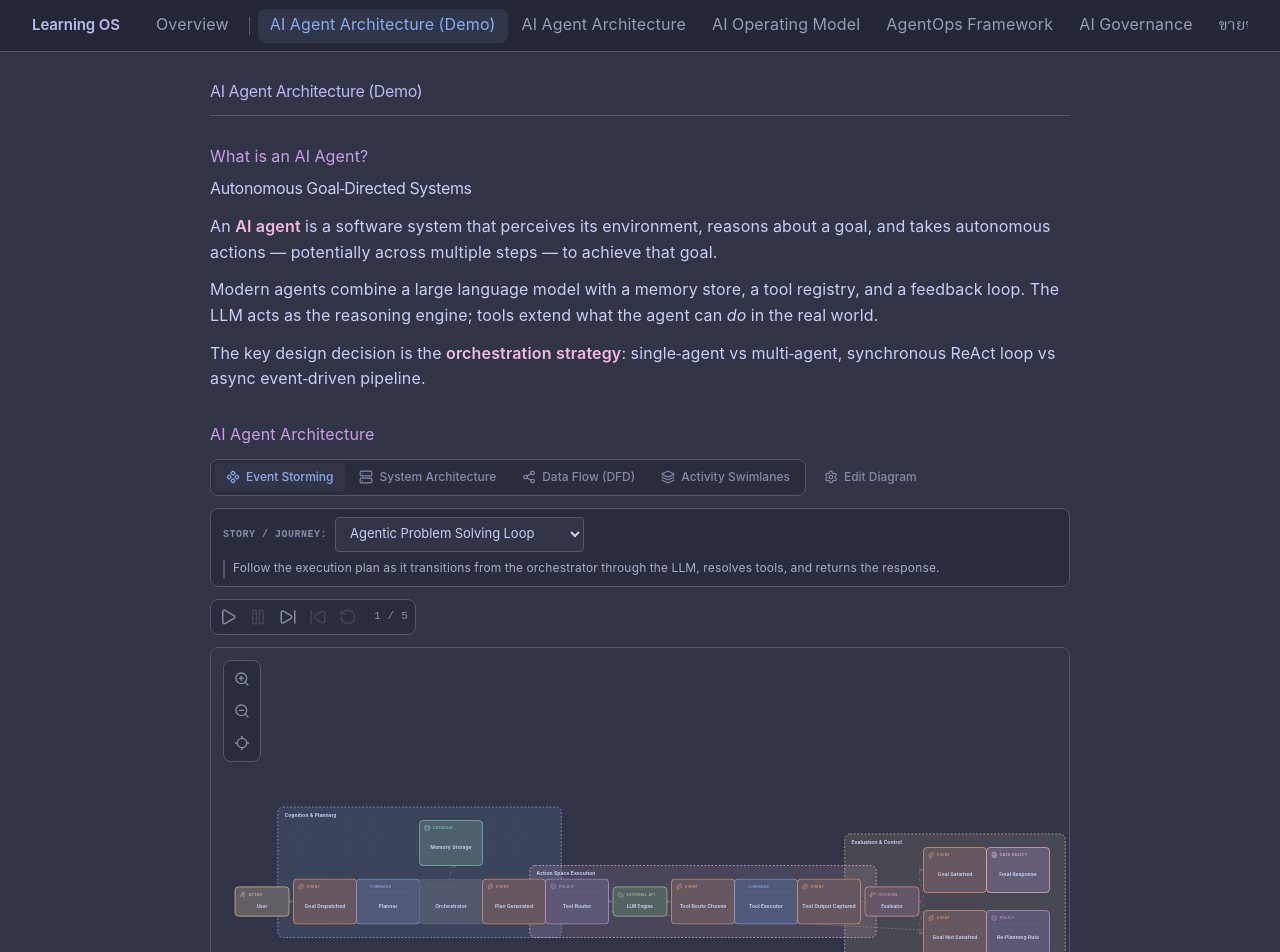
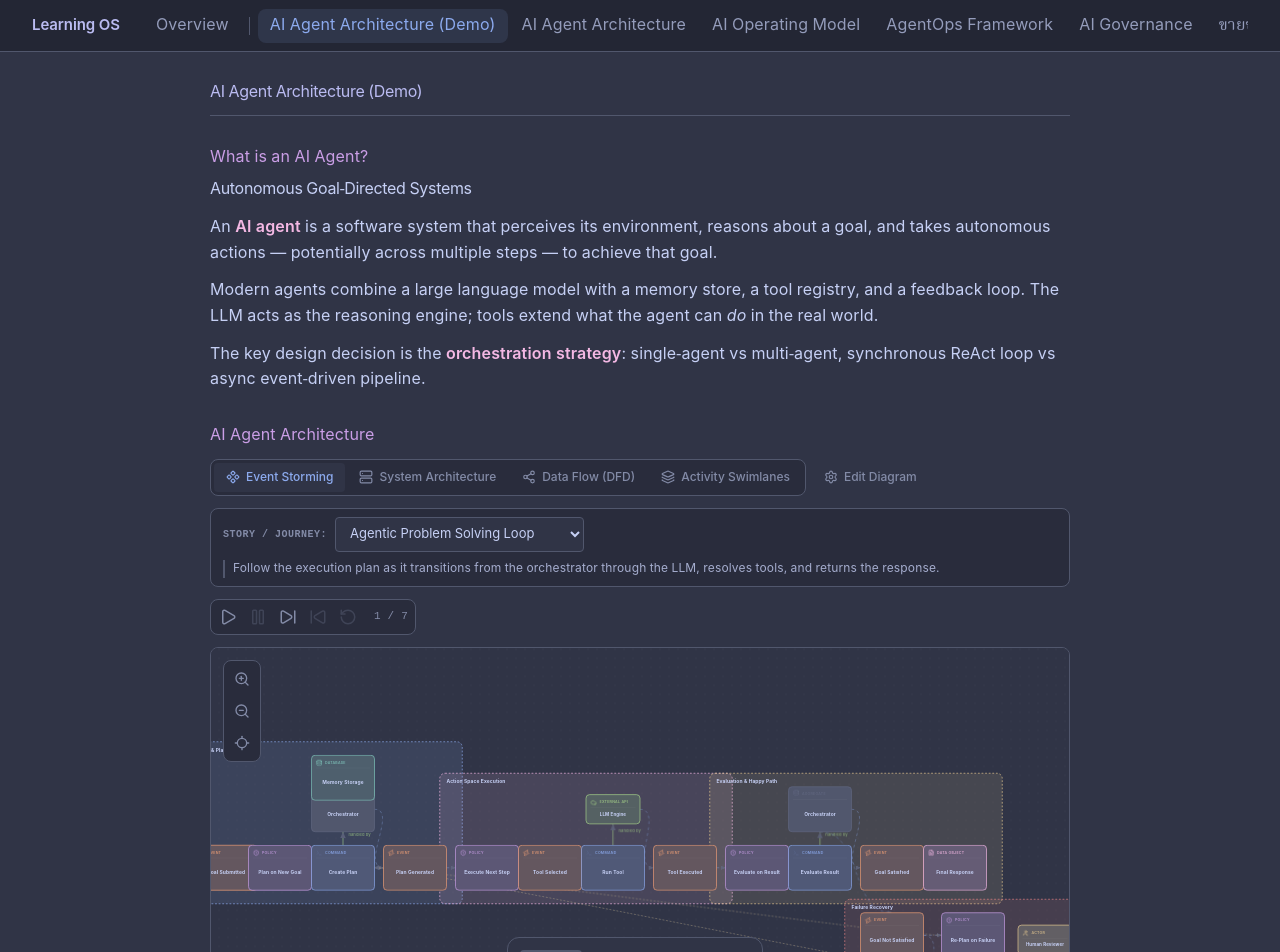
Before and after one commit to ChanatipSaetia/interactive-loom-learning-os, a React (Vite) app: page /#/demo/ai-agent in a window 1280 px wide. Shown: the top 952 px of the page. Built offline with nearby package versions, Linux system fonts and the light colour scheme.

Commit message:
fix: correct Event Storming conventions (commands as verbs, handledBy layout, branching rows)

```diff
--- a/src/sections/flowchart/index.tsx
+++ b/src/sections/flowchart/index.tsx
@@ -105,6 +105,7 @@ export interface FlowchartRelation {
   to: string;
   views: string[];
   dashed?: boolean;
+  handledBy?: boolean;
 }
 
 export interface FlowchartViewNode {
@@ -1587,27 +1588,49 @@ export function Flowchart({ title, schema = INITIAL_SCHEMA }: FlowchartProps) {
 
                    const isHighlighted = activeNodeIds && activeNodeIds.includes(rel.from) && activeNodeIds.includes(rel.to);
                    const isFaded = activeNodeIds !== null && !isHighlighted;
+                   const isHandledBy = rel.handledBy;
+                   const midX = (startX + endX) / 2;
+                   const midY = (startY + endY) / 2;
+                   const isVertical = fromNode.x === toNode.x;
+
+                   const pathD = isHandledBy && isVertical
+                     ? `M ${startX} ${startY} L ${endX} ${endY}`
+                     : `M ${startX} ${startY} C ${cp1x} ${cp1y}, ${cp2x} ${cp2y}, ${endX} ${endY}`;
 
                    return (
                      <g key={rel.id} data-testid={`flowchart-edge-${idx}`} style={{ transition: 'opacity 0.3s', opacity: isFaded ? 0.1 : 0.8 }}>
                        <path
-                        d={`M ${startX} ${startY} C ${cp1x} ${cp1y}, ${cp2x} ${cp2y}, ${endX} ${endY}`}
+                         d={pathD}
                          stroke="#626880"
                          strokeWidth="1.5"
                          fill="none"
                          strokeOpacity="0.3"
-                        markerEnd="url(#flowchart-arrow)"
+                         markerEnd={isHandledBy ? '' : 'url(#flowchart-arrow)'}
                        />
                        <path
-                        d={`M ${startX} ${startY} C ${cp1x} ${cp1y}, ${cp2x} ${cp2y}, ${endX} ${endY}`}
-                        stroke={isHighlighted ? '#8caaee' : (rel.dashed ? '#e5c890' : '#8caaee')}
-                        strokeWidth={isHighlighted ? '2.5' : '1.5'}
+                         d={pathD}
+                         stroke={isHighlighted ? '#8caaee' : (isHandledBy ? '#a6d189' : (rel.dashed ? '#e5c890' : '#8caaee'))}
+                         strokeWidth={isHighlighted ? '2.5' : (isHandledBy ? '2' : '1.5')}
                          fill="none"
-                        strokeOpacity={isHighlighted ? '0.95' : '0.55'}
-                        strokeDasharray={rel.dashed ? '4 4' : '6 7'}
-                        markerEnd={isHighlighted ? 'url(#flowchart-arrow-highlight)' : 'url(#flowchart-arrow)'}
+                         strokeOpacity={isHighlighted ? '0.95' : (isHandledBy ? '0.8' : '0.55')}
+                         strokeDasharray={isHandledBy ? 'none' : (rel.dashed ? '4 4' : '6 7')}
+                         markerEnd={isHandledBy ? 'url(#flowchart-arrow)' : (isHighlighted ? 'url(#flowchart-arrow-highlight)' : 'url(#flowchart-arrow)')}
                          className={rel.dashed ? '' : 'flowchart-edge-animated'}
                        />
+                       {isHandledBy && (
+                         <text
+                           x={midX + (isVertical ? 12 : 0)}
+                           y={midY - 6}
+                           textAnchor={isVertical ? 'start' : 'middle'}
+                           fill="#a6d189"
+                           fontSize="9"
+                           fontWeight="600"
+                           opacity={isHighlighted ? '0.95' : '0.75'}
+                           style={{ pointerEvents: 'none', userSelect: 'none' }}
+                         >
+                           handled by
+                         </text>
+                       )}
                      </g>
                    );
                 })}
--- a/src/topics/demo/data.ts
+++ b/src/topics/demo/data.ts
@@ -627,14 +627,23 @@ export const agentSchema: UnifiedFlowchartSchema = {
       title: 'Orchestrator',
       desc: 'Coordinating component running the core planning and execution loops.',
       viewTypes: {
-        EVENT_STORMING: TYPES.AGGREGATE,
         SYS_ARCH: TYPES.SERVICE,
         DATA_FLOW: TYPES.SERVICE,
         SWIMLANES: TYPES.SERVICE,
       }
     },
+    'orch_plan': {
+      title: 'Orchestrator',
+      desc: 'Handles planning: creates execution plan, tracks progression, retrieves memory.',
+      viewTypes: { EVENT_STORMING: TYPES.AGGREGATE }
+    },
+    'orch_eval': {
+      title: 'Orchestrator',
+      desc: 'Handles evaluation: assesses result quality, decides pass or fail.',
+      viewTypes: { EVENT_STORMING: TYPES.AGGREGATE }
+    },
     'planner': {
-      title: 'Planner',
+      title: 'Create Plan',
       desc: 'Formulates multi-step actions (e.g. CoT, ReAct plan) dynamically.',
       viewTypes: {
         EVENT_STORMING: TYPES.COMMAND,
@@ -654,7 +663,7 @@ export const agentSchema: UnifiedFlowchartSchema = {
       }
     },
     'tools': {
-      title: 'Tool Router',
+      title: 'Execute Next Step',
       desc: 'Selects appropriate external APIs or scripts for a given task.',
       viewTypes: {
         EVENT_STORMING: TYPES.POLICY,
@@ -674,7 +683,7 @@ export const agentSchema: UnifiedFlowchartSchema = {
       }
     },
     'executor': {
-      title: 'Tool Executor',
+      title: 'Run Tool',
       desc: 'Executes actions (HTTP search, sandboxed script, API requests).',
       viewTypes: {
         EVENT_STORMING: TYPES.COMMAND,
@@ -684,10 +693,10 @@ export const agentSchema: UnifiedFlowchartSchema = {
       }
     },
     'evaluator': {
-      title: 'Evaluator',
+      title: 'Evaluate Result',
       desc: 'Tests execution outputs against success conditions.',
       viewTypes: {
-        EVENT_STORMING: TYPES.DECISION,
+        EVENT_STORMING: TYPES.COMMAND,
         SYS_ARCH: TYPES.SERVICE,
         DATA_FLOW: TYPES.DECISION,
         SWIMLANES: TYPES.DECISION,
@@ -704,9 +713,14 @@ export const agentSchema: UnifiedFlowchartSchema = {
       }
     },
     'evt_goal': {
-      title: 'Goal Dispatched',
-      desc: 'User goal received by the orchestrator.',
+      title: 'Goal Submitted',
+      desc: 'User submitted a natural-language goal.',
       viewTypes: { EVENT_STORMING: TYPES.EVENT }
+    },
+    'pol_plan': {
+      title: 'Plan on New Goal',
+      desc: 'When Goal Submitted, create an execution plan.',
+      viewTypes: { EVENT_STORMING: TYPES.POLICY }
     },
     'evt_plan_ready': {
       title: 'Plan Generated',
@@ -714,14 +728,19 @@ export const agentSchema: UnifiedFlowchartSchema = {
       viewTypes: { EVENT_STORMING: TYPES.EVENT }
     },
     'evt_tool_call': {
-      title: 'Tool Route Chosen',
+      title: 'Tool Selected',
       desc: 'Router selected tool and arguments.',
       viewTypes: { EVENT_STORMING: TYPES.EVENT }
     },
     'evt_executed': {
-      title: 'Tool Output Captured',
+      title: 'Tool Executed',
       desc: 'Output retrieved from sandbox execution.',
       viewTypes: { EVENT_STORMING: TYPES.EVENT }
+    },
+    'pol_eval': {
+      title: 'Evaluate on Result',
+      desc: 'When Tool Executed, evaluate the output.',
+      viewTypes: { EVENT_STORMING: TYPES.POLICY }
     },
     'evt_done': {
       title: 'Goal Satisfied',
@@ -734,28 +753,56 @@ export const agentSchema: UnifiedFlowchartSchema = {
       viewTypes: { EVENT_STORMING: TYPES.EVENT }
     },
     'pol_retry': {
-      title: 'Re-Planning Rule',
-      desc: 'Policy to feed error logs back to the orchestrator.',
+      title: 'Re-Plan on Failure',
+      desc: 'When Goal Not Satisfied, re-plan and try again.',
       viewTypes: { EVENT_STORMING: TYPES.POLICY }
-    }
+    },
+    'pol_escalate': {
+      title: 'Escalate to Human',
+      desc: 'When Goal Not Satisfied, escalate to human reviewer.',
+      viewTypes: { EVENT_STORMING: TYPES.POLICY }
+    },
+    'human_reviewer': {
+      title: 'Human Reviewer',
+      desc: 'Subject-matter expert who reviews failed evaluation results.',
+      viewTypes: { EVENT_STORMING: TYPES.USER }
+    },
+    'cmd_review': {
+      title: 'Review Result',
+      desc: 'Human reviews the failed output and provides feedback.',
+      viewTypes: { EVENT_STORMING: TYPES.COMMAND }
+    },
+    'evt_reviewed': {
+      title: 'Result Reviewed',
+      desc: 'Human feedback captured, ready for re-planning.',
+      viewTypes: { EVENT_STORMING: TYPES.EVENT }
+    },
   },
   relations: [
     { id: 'r_es_1', from: 'user', to: 'evt_goal', views: ['EVENT_STORMING'] },
-    { id: 'r_es_2', from: 'evt_goal', to: 'planner', views: ['EVENT_STORMING'] },
-    { id: 'r_es_3', from: 'planner', to: 'orchestrator', views: ['EVENT_STORMING'] },
-    { id: 'r_es_4', from: 'orchestrator', to: 'evt_plan_ready', views: ['EVENT_STORMING'] },
-    { id: 'r_es_5', from: 'evt_plan_ready', to: 'tools', views: ['EVENT_STORMING'] },
-    { id: 'r_es_6', from: 'tools', to: 'llm', views: ['EVENT_STORMING'] },
-    { id: 'r_es_7', from: 'llm', to: 'evt_tool_call', views: ['EVENT_STORMING'] },
-    { id: 'r_es_8', from: 'evt_tool_call', to: 'executor', views: ['EVENT_STORMING'] },
-    { id: 'r_es_9', from: 'executor', to: 'evt_executed', views: ['EVENT_STORMING'] },
-    { id: 'r_es_10', from: 'evt_executed', to: 'evaluator', views: ['EVENT_STORMING'] },
-    { id: 'r_es_11', from: 'evaluator', to: 'evt_done', views: ['EVENT_STORMING'] },
-    { id: 'r_es_12', from: 'evaluator', to: 'evt_fail', views: ['EVENT_STORMING'] },
-    { id: 'r_es_13', from: 'evt_fail', to: 'pol_retry', views: ['EVENT_STORMING'] },
-    { id: 'r_es_14', from: 'pol_retry', to: 'planner', views: ['EVENT_STORMING'], dashed: true },
-    { id: 'r_es_15', from: 'evt_done', to: 'output', views: ['EVENT_STORMING'] },
-    { id: 'r_es_16', from: 'orchestrator', to: 'memory', views: ['EVENT_STORMING'] },
+    { id: 'r_es_2', from: 'evt_goal', to: 'pol_plan', views: ['EVENT_STORMING'] },
+    { id: 'r_es_3', from: 'pol_plan', to: 'planner', views: ['EVENT_STORMING'] },
+    { id: 'r_es_4', from: 'planner', to: 'orch_plan', views: ['EVENT_STORMING'], handledBy: true },
+    { id: 'r_es_5', from: 'orch_plan', to: 'evt_plan_ready', views: ['EVENT_STORMING'] },
+    { id: 'r_es_6', from: 'evt_plan_ready', to: 'tools', views: ['EVENT_STORMING'] },
+    { id: 'r_es_7', from: 'tools', to: 'evt_tool_call', views: ['EVENT_STORMING'] },
+    { id: 'r_es_9', from: 'evt_tool_call', to: 'executor', views: ['EVENT_STORMING'] },
+    { id: 'r_es_10', from: 'executor', to: 'llm', views: ['EVENT_STORMING'], handledBy: true },
+    { id: 'r_es_10b', from: 'llm', to: 'evt_executed', views: ['EVENT_STORMING'] },
+    { id: 'r_es_11', from: 'evt_executed', to: 'pol_eval', views: ['EVENT_STORMING'] },
+    { id: 'r_es_12', from: 'pol_eval', to: 'evaluator', views: ['EVENT_STORMING'] },
+    { id: 'r_es_13', from: 'evaluator', to: 'orch_eval', views: ['EVENT_STORMING'], handledBy: true },
+    { id: 'r_es_14', from: 'orch_eval', to: 'evt_done', views: ['EVENT_STORMING'] },
+    { id: 'r_es_15', from: 'orch_eval', to: 'evt_fail', views: ['EVENT_STORMING'] },
+    { id: 'r_es_16', from: 'evt_fail', to: 'pol_retry', views: ['EVENT_STORMING'] },
+    { id: 'r_es_17', from: 'pol_retry', to: 'planner', views: ['EVENT_STORMING'], dashed: true },
+    { id: 'r_es_18', from: 'evt_done', to: 'output', views: ['EVENT_STORMING'] },
+    { id: 'r_es_19', from: 'orch_plan', to: 'memory', views: ['EVENT_STORMING'] },
+    { id: 'r_es_20', from: 'evt_fail', to: 'pol_escalate', views: ['EVENT_STORMING'] },
+    { id: 'r_es_21', from: 'pol_escalate', to: 'cmd_review', views: ['EVENT_STORMING'] },
+    { id: 'r_es_22', from: 'cmd_review', to: 'human_reviewer', views: ['EVENT_STORMING'], handledBy: true },
+    { id: 'r_es_23', from: 'human_reviewer', to: 'evt_reviewed', views: ['EVENT_STORMING'] },
+    { id: 'r_es_24', from: 'evt_reviewed', to: 'planner', views: ['EVENT_STORMING'], dashed: true },
 
     { id: 'r_sa_1', from: 'user', to: 'orchestrator', views: ['SYS_ARCH'] },
     { id: 'r_sa_2', from: 'orchestrator', to: 'memory', views: ['SYS_ARCH'] },
@@ -792,27 +839,42 @@ export const agentSchema: UnifiedFlowchartSchema = {
       name: 'Event Storming',
       icon: 'Component',
       nodes: [
-        { id: 'user', x: 100, y: 250 },
-        { id: 'evt_goal', x: 240, y: 250 },
-        { id: 'planner', x: 380, y: 250 },
-        { id: 'orchestrator', x: 520, y: 250 },
-        { id: 'memory', x: 520, y: 120 },
-        { id: 'evt_plan_ready', x: 660, y: 250 },
-        { id: 'tools', x: 800, y: 250 },
-        { id: 'llm', x: 940, y: 250 },
-        { id: 'evt_tool_call', x: 1080, y: 250 },
-        { id: 'executor', x: 1220, y: 250 },
-        { id: 'evt_executed', x: 1360, y: 250 },
-        { id: 'evaluator', x: 1500, y: 250 },
-        { id: 'evt_done', x: 1640, y: 180 },
-        { id: 'evt_fail', x: 1640, y: 320 },
-        { id: 'pol_retry', x: 1780, y: 320 },
-        { id: 'output', x: 1780, y: 180 }
+        // STACK 1 — Cognition & Planning
+        { id: 'user', x: 60, y: 250 },
+        { id: 'evt_goal', x: 200, y: 250 },
+        { id: 'pol_plan', x: 320, y: 250 },
+        { id: 'planner', x: 460, y: 250 },
+        { id: 'evt_plan_ready', x: 620, y: 250 },
+        // STACK 2 — Action Space Execution
+        { id: 'tools', x: 780, y: 250 },
+        { id: 'evt_tool_call', x: 920, y: 250 },
+        { id: 'executor', x: 1060, y: 250 },
+        { id: 'evt_executed', x: 1220, y: 250 },
+        // STACK 3 — Evaluation & Outcome
+        { id: 'pol_eval', x: 1380, y: 250 },
+        { id: 'evaluator', x: 1520, y: 250 },
+        { id: 'evt_done', x: 1680, y: 250 },
+        { id: 'output', x: 1820, y: 250 },
+        // FAILURE BRANCH 1 — Auto Re-Plan (below)
+        { id: 'evt_fail', x: 1680, y: 400 },
+        { id: 'pol_retry', x: 1860, y: 400 },
+        // FAILURE BRANCH 2 — Human Escalation (further below)
+        { id: 'pol_escalate', x: 1860, y: 540 },
+        { id: 'cmd_review', x: 2020, y: 540 },
+        { id: 'evt_reviewed', x: 2180, y: 540 },
+        // HANDLERS (above commands)
+        { id: 'orch_plan', x: 460, y: 120 },
+        { id: 'llm', x: 1060, y: 120 },
+        { id: 'orch_eval', x: 1520, y: 120 },
+        { id: 'human_reviewer', x: 2020, y: 410 },
+        // DATABASE (above orchestrator)
+        { id: 'memory', x: 460, y: 50 },
       ],
       groups: [
-        { id: 'es_g1', title: 'Cognition & Planning', desc: 'Translates goals into reasoning steps and parses facts.', nodeIds: ['evt_goal', 'planner', 'orchestrator', 'memory', 'evt_plan_ready'], color: 'rgba(140, 170, 238, 0.12)', borderColor: '#8caaee', textColor: '#c6d0f5' },
-        { id: 'es_g2', title: 'Action Space Execution', desc: 'Selects, schedules, and executes external integrations.', nodeIds: ['tools', 'llm', 'evt_tool_call', 'executor', 'evt_executed'], color: 'rgba(244, 184, 228, 0.12)', borderColor: '#f4b8e4', textColor: '#c6d0f5' },
-        { id: 'es_g3', title: 'Evaluation & Control', desc: 'Verifies safety and performance goals before exit.', nodeIds: ['evaluator', 'evt_done', 'evt_fail', 'pol_retry'], color: 'rgba(229, 200, 144, 0.12)', borderColor: '#e5c890', textColor: '#c6d0f5' }
+        { id: 'es_g1', title: 'Cognition & Planning', desc: 'Goal triggers policy, Create Plan command handled by Orchestrator, plan generated.', nodeIds: ['evt_goal', 'pol_plan', 'planner', 'orch_plan', 'memory', 'evt_plan_ready'], color: 'rgba(140, 170, 238, 0.12)', borderColor: '#8caaee', textColor: '#c6d0f5' },
+        { id: 'es_g2', title: 'Action Space Execution', desc: 'Execute Next Step policy routes to LLM, Run Tool command handled by LLM, result captured.', nodeIds: ['tools', 'llm', 'evt_tool_call', 'executor', 'evt_executed'], color: 'rgba(244, 184, 228, 0.12)', borderColor: '#f4b8e4', textColor: '#c6d0f5' },
+        { id: 'es_g3', title: 'Evaluation & Happy Path', desc: 'Evaluate on Result policy, Evaluate Result command handled by Orchestrator, Goal Satisfied delivered.', nodeIds: ['pol_eval', 'evaluator', 'orch_eval', 'evt_done', 'output'], color: 'rgba(229, 200, 144, 0.12)', borderColor: '#e5c890', textColor: '#c6d0f5' },
+        { id: 'es_g4', title: 'Failure Recovery', desc: 'Goal Not Satisfied branches to auto re-planning or human review, both loop back.', nodeIds: ['evt_fail', 'pol_retry', 'pol_escalate', 'cmd_review', 'human_reviewer', 'evt_reviewed'], color: 'rgba(231, 130, 132, 0.12)', borderColor: '#e78284', textColor: '#c6d0f5' }
       ]
     },
     SYS_ARCH: {
@@ -875,11 +937,13 @@ export const agentSchema: UnifiedFlowchartSchema = {
       label: 'Agentic Problem Solving Loop',
       description: 'Follow the execution plan as it transitions from the orchestrator through the LLM, resolves tools, and returns the response.',
       steps: [
-        { nodeIds: ['user', 'evt_goal'], description: 'User submits a goal: "Research top 3 competitors and summarise."' },
-        { nodeIds: ['planner', 'orchestrator', 'memory', 'evt_plan_ready'], description: 'Cognition & Planning — Planner creates step list (search, scrape, summarise), Orchestrator tracks progression, Memory fetches context vectors.' },
-        { nodeIds: ['tools', 'llm', 'evt_tool_call', 'executor', 'evt_executed'], description: 'Action Space Execution — Tool Router selects API, LLM Engine synthesizes query arguments, Executor runs in secure sandbox.' },
-        { nodeIds: ['evaluator', 'evt_done', 'output'], description: 'Evaluation (Happy Path) — Evaluator validates quality goals met, final output formatted and delivered to User.' },
-        { nodeIds: ['evaluator', 'evt_fail', 'pol_retry', 'planner'], description: 'Evaluation (Fail Branch) — Evaluator detects failure, Re-Planning Rule triggers, Planner generates new plan and loops back.' },
+        { nodeIds: ['user', 'evt_goal'], description: 'Goal Submitted — User submits: "Research top 3 competitors and summarise."' },
+        { nodeIds: ['pol_plan', 'planner', 'orch_plan', 'memory', 'evt_plan_ready'], description: 'Cognition & Planning — Policy "Plan on New Goal" fires. "Create Plan" command handled by Orchestrator (Aggregate). Memory fetches context. Plan Generated event published.' },
+        { nodeIds: ['tools', 'evt_tool_call'], description: 'Tool Selection — Policy "Execute Next Step" fires. Tool Selected event published.' },
+        { nodeIds: ['executor', 'llm', 'evt_executed'], description: 'Action Execution — "Run Tool" command handled by LLM (External). Tool Executed event published.' },
+        { nodeIds: ['pol_eval', 'evaluator', 'orch_eval', 'evt_done', 'output'], description: 'Evaluation (Happy Path) — Policy "Evaluate on Result" fires. "Evaluate Result" handled by Orchestrator. Goal Satisfied → Final Response delivered.' },
+        { nodeIds: ['evt_fail', 'pol_retry', 'planner'], description: 'Failure Branch (Auto Re-Plan) — Goal Not Satisfied triggers "Re-Plan on Failure" policy, loops back to "Create Plan" command.' },
+        { nodeIds: ['evt_fail', 'pol_escalate', 'cmd_review', 'human_reviewer', 'evt_reviewed'], description: 'Failure Branch (Human Review) — "Escalate to Human" policy fires. "Review Result" handled by Human Reviewer. Result Reviewed loops back to planning.' },
       ]
     }
   ]
```
Also changed, not shown: .opencode/skills/event-storming/SKILL.md (added), 1 other file (tests, documents, lock files or other folders). Lines whose indentation alone changed are shown as unchanged.
